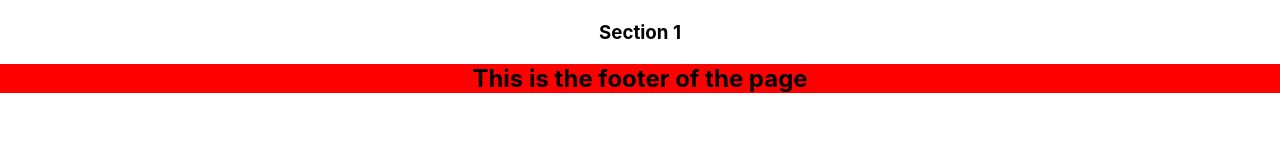
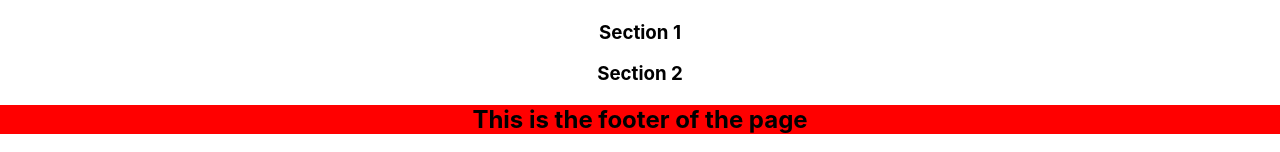
Before and after one commit to mitchg1983/git-practice, a React (Create React App) app: page / in a window 1280 px wide. Shown: the part 467-619 px from the top of the page. Built offline with nearby package versions, Linux system fonts and the light colour scheme.

Commit message:
added section 2

```diff
--- a/src/App.js
+++ b/src/App.js
@@ -11,6 +11,7 @@ function App() {
           Git practice
         </h1>
         <section><h3>Section 1</h3></section>
+        <section><h3>Section 2</h3></section>
       <footer style={{background: 'red'}}><h2>This is the footer of the page</h2></footer>
     </div>
   );
```
